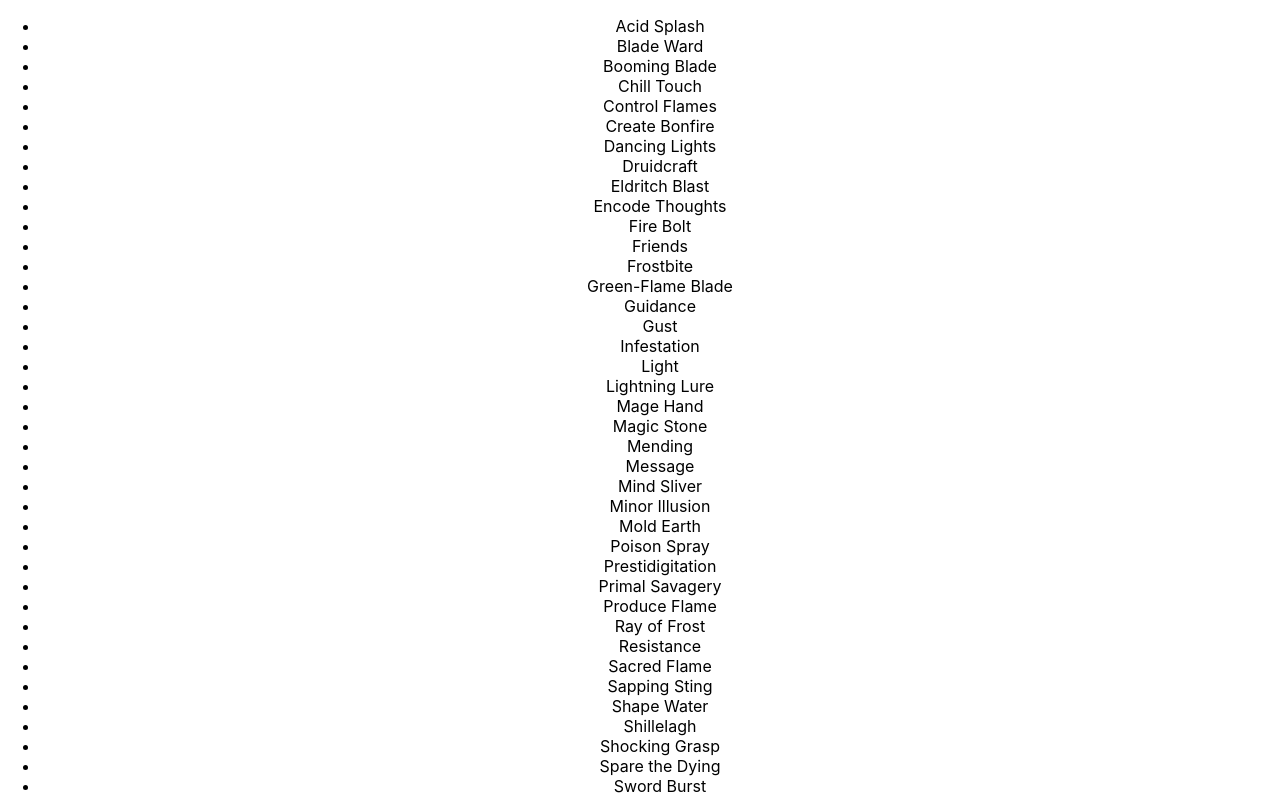
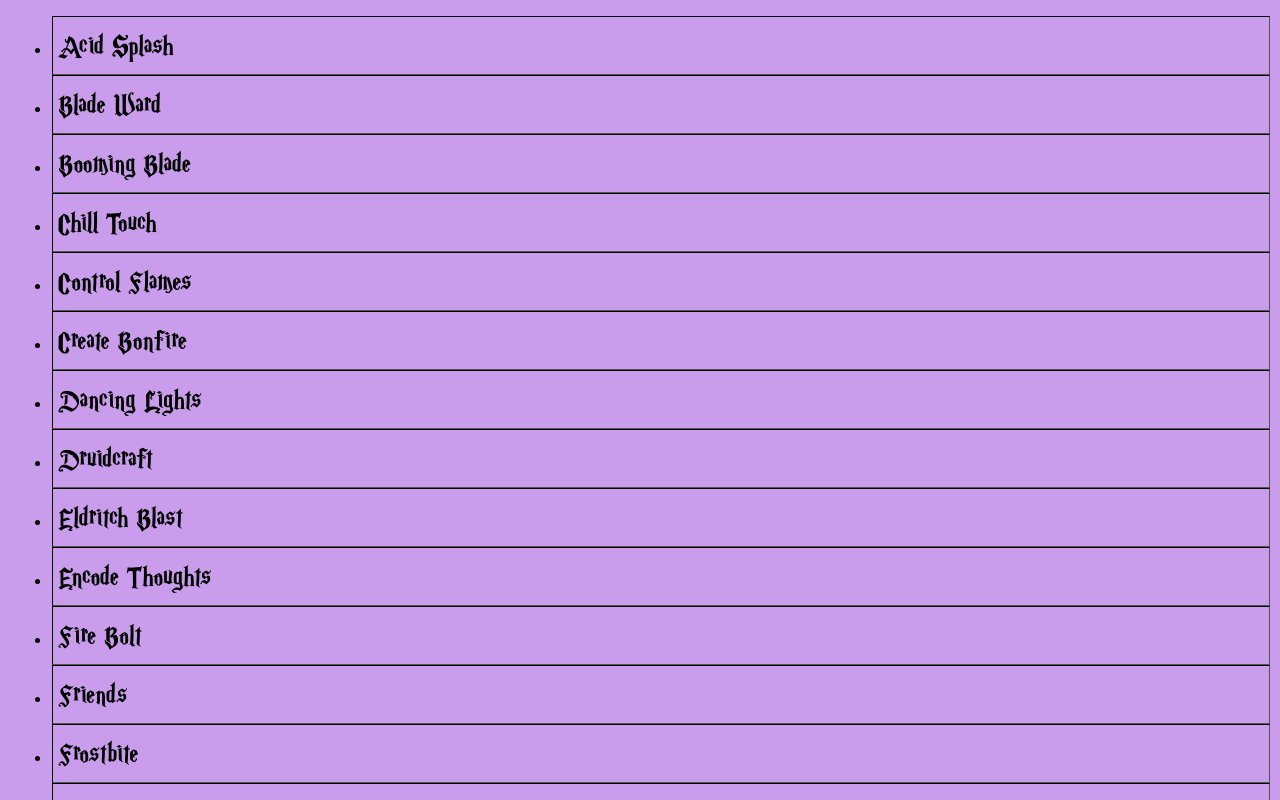
Before and after one commit to GenerNom/new_spell_book, a React (Create React App) app: page / in a window 1280 px wide. Shown: the top 800 px of the page. Built offline with nearby package versions, Linux system fonts and the light colour scheme; the HTML template or start-up script is replaced by a standard one.

Commit message:
add css from old project

```diff
--- a/src/App.css
+++ b/src/App.css
@@ -1,38 +1,70 @@
-.App {
-  text-align: center;
+@font-face {
+  font-family: "magic";
+  src: url(../MagicSchoolOne.ttf);
+}
+body{
+  background-color: #c99deb;
+}
+.show{
+  display: none;
+}
+.header{
+  display: flex;
+  border-bottom: 1px inset grey;
+}
+.toggle{
+  position: absolute;
+  left: 90%;
+}
+.spellName{
+  padding-right: 70px;
+  padding-left: 5px;
+  width: 27%;
+  font-family: 'magic';
+  margin-top: 5px;
+  margin-bottom: 5px;
+  font-size: xx-large;
+}
+.displaySpell{
+  border: 1px inset black ;
+  width: 98%;
+  margin-left: 1%;
+}
+.smallText{
+  font-size:x-small ;
+}
+.filterOptions{
+  width: 80%;
+  margin-left: 1%;
+}
+.filterButton{
+  height: 100%;
+  padding: .5%;
+  margin-top: 2px;
+  width: 20%;
 }
 
-.App-logo {
-  height: 40vmin;
-  pointer-events: none;
+.filter{
+  display: flex;
+  width: 100%;
+  height: 22%;
 }
-
-@media (prefers-reduced-motion: no-preference) {
-  .App-logo {
-    animation: App-logo-spin infinite 20s linear;
-  }
+.filterButton > button{
+  padding: 5%;
+  padding-left: 10%;
+  padding-right: 10%;
 }
-
-.App-header {
-  background-color: #282c34;
-  min-height: 100vh;
-  display: flex;
-  flex-direction: column;
-  align-items: center;
-  justify-content: center;
-  font-size: calc(10px + 2vmin);
-  color: white;
+.marginDownLow{
+  margin-top: 2px;
+  margin-bottom: .75%;
 }
-
-.App-link {
-  color: #61dafb;
+input[type=checkbox] {
+  transform: scale(1.5);
+  accent-color: #5f00a8;
 }
-
-@keyframes App-logo-spin {
-  from {
-    transform: rotate(0deg);
-  }
-  to {
-    transform: rotate(360deg);
-  }
+input[type=text] {
+  transform: scale(1.2);
+  margin-left: 3%;
+  margin-right: 3%;
+  background-color: #d0b8e3;
 }
--- a/src/list/ListManager.tsx
+++ b/src/list/ListManager.tsx
@@ -3,8 +3,8 @@ import Spell from '../Spell'
 
 const SpellFormatting: FC<{spell: Spell}> = ({spell}): JSX.Element => {
     return (
-        <li>
-            {spell.name}
+        <li className='displaySpell'>
+            <div className='spellName'>{spell.name}</div>
         </li>
     )
 }
```
